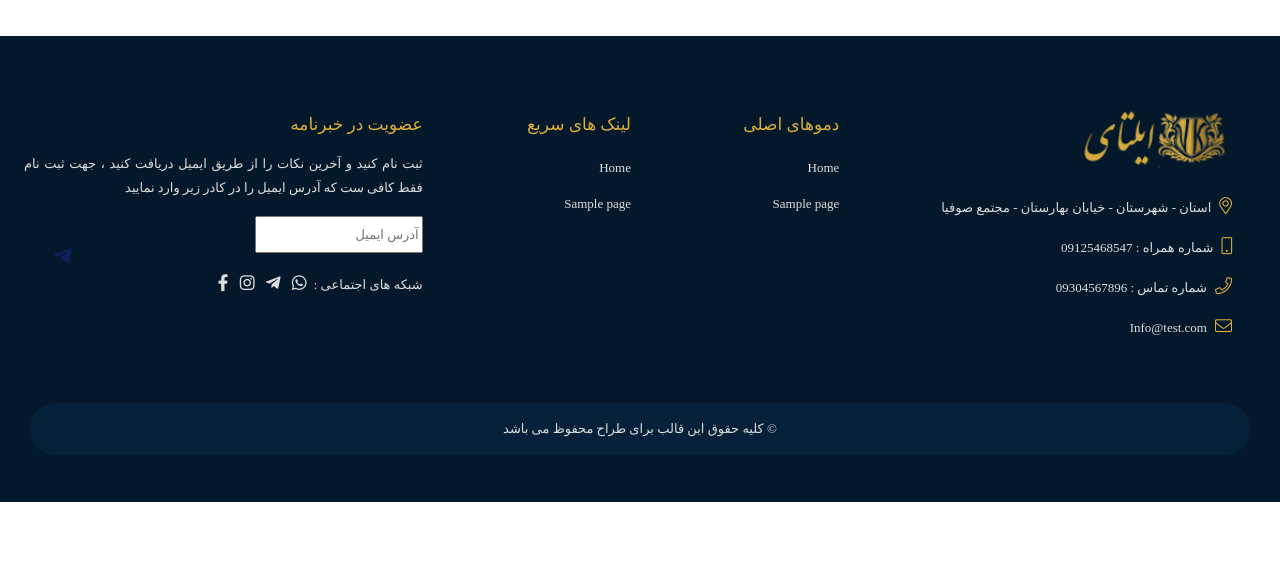
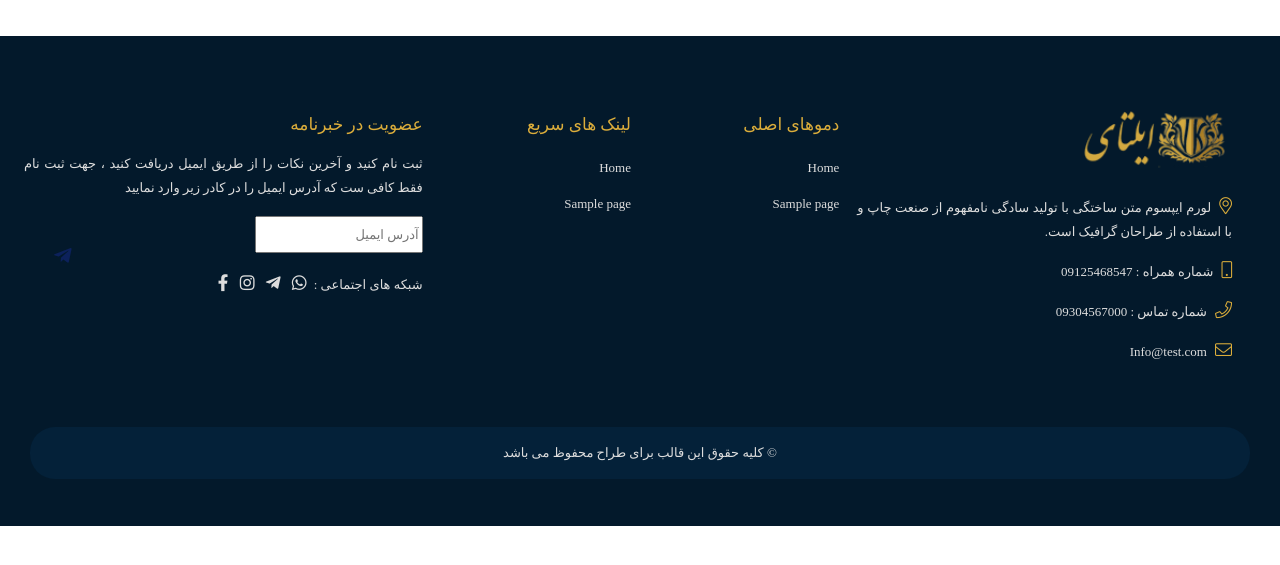
Before and after one commit to arshambh/Elezone-Wordpress-Template, a WordPress theme: template elezone-wp-theme/page.php in a window 1280 px wide. Shown: the part 188-753 px from the top of the page. Run offline with PHP 8.4 and a stand-in for WordPress, Linux system fonts and the light colour scheme; the site name, menu and one post (Sample post) are stand-ins, and other content is empty; some libraries are stand-ins or nearby versions; some web fonts are replaced.

Commit message:
chore(theme): finalize Elezone branding and replace defaults with Lorem Ipsum
- Remove legacy arsham_ migration logic and ArshamCoder references across theme files and translations[cite: 1, 14, 15, 16, 17, 18]
- Update default theme options in elezone_defaults() with Persian Lorem Ipsum placeholder text[cite: 20, 22]
- Replace starter content and sample generator defaults with Persian Lorem Ipsum in inc/starter-content-data.php and inc/starter-generator.php[cite: 23, 25, 26, 27]

```diff
--- a/Sample-HTML/index.html
+++ b/Sample-HTML/index.html
@@ -448,7 +448,7 @@
                     <h5 class="IRANSans_Medium">"ما تنها ساختمان های شما را نمیسازیم بلکه رویاهای شما را خواهیم ساخت .. "</h5>
                 </div>
                 <div class="col-lg-3 text-dark text-lg-left text-center mt-lg-0 mt-3">
-                    <a class="btn btn-light radius20 text-dark IRANSans_Medium">تماس بگیرید : 09304567896</a>
+                    <a class="btn btn-light radius20 text-dark IRANSans_Medium">تماس بگیرید : 09304567000</a>
                 </div>
             </div>
         </div>
--- a/elezone-wp-theme/functions.php
+++ b/elezone-wp-theme/functions.php
@@ -32,63 +32,6 @@ require_once ELEZONE_THEME_DIR . '/inc/home-products.php';
 require_once ELEZONE_THEME_DIR . '/inc/starter-content.php';
 require_once ELEZONE_THEME_DIR . '/inc/starter-content-data.php';
 require_once ELEZONE_THEME_DIR . '/inc/starter-generator.php';
-
-/**
- * One-time migration: copy legacy arsham_* theme_mods to elezone_*.
- *
- * Runs after the theme is activated, then sets a flag so it never
- * runs again. Safe to leave in place forever - the flag prevents
- * re-execution on every page load.
- */
-function elezone_migrate_legacy_settings() {
-	if ( get_option( 'elezone_migration_done' ) ) {
-		return;
-	}
-
-	$legacy_prefix = 'arsham_';
-	$new_prefix    = 'elezone_';
-
-	// Known colour + logo + contact keys.
-	$keys = array(
-		'logo_header', 'logo_footer', 'logo_width', 'logo_width_footer', 'logo_position',
-		'phone', 'mobile', 'email', 'address',
-		'cta_text', 'cta_phone',
-		'intro_title', 'intro_text',
-		'social_whatsapp', 'social_telegram', 'social_instagram', 'social_facebook',
-	);
-
-	foreach ( $keys as $key ) {
-		$old_value = get_theme_mod( $legacy_prefix . $key, null );
-		if ( null !== $old_value && '' !== $old_value ) {
-			set_theme_mod( $new_prefix . $key, $old_value );
-		}
-	}
-
-	// Color settings (arsham_color_* → elezone_color_*).
-	global $wpdb;
-	$rows = $wpdb->get_results(
-		$wpdb->prepare(
-			"SELECT option_name, option_value FROM {$wpdb->options} WHERE option_name LIKE %s",
-			$wpdb->esc_like( 'theme_mods_' ) . '%'
-		)
-	);
-
-	$theme_mods = get_option( 'theme_mods_' . get_option( 'stylesheet' ), array() );
-	if ( is_array( $theme_mods ) ) {
-		foreach ( $theme_mods as $k => $v ) {
-			if ( 0 === strpos( $k, 'arsham_color_' ) ) {
-				$new_key = 'elezone_color_' . substr( $k, strlen( 'arsham_color_' ) );
-				if ( ! isset( $theme_mods[ $new_key ] ) ) {
-					$theme_mods[ $new_key ] = $v;
-				}
-			}
-		}
-		update_option( 'theme_mods_' . get_option( 'stylesheet' ), $theme_mods );
-	}
-
-	update_option( 'elezone_migration_done', 1 );
-}
-add_action( 'after_setup_theme', 'elezone_migrate_legacy_settings' );
 
 /**
  * One-time migration: copy theme_mods from the old folder name (wp-theme)
@@ -136,40 +79,40 @@ add_action( 'after_setup_theme', 'elezone_migrate_from_old_theme_folder' );
  */
 function elezone_defaults() {
 	return array(
-		'phone'            => '09304567896',
+		'phone'            => '09304567000',
 		'mobile'           => '09125468547',
 		'email'            => 'Info@test.com',
-		'address'          => 'استان - شهرستان - خیابان بهارستان - مجتمع صوفیا',
-		'business_hours'   => 'شنبه تا چهارشنبه - 9 صبح الی 17 عصر',
+		'address'          => 'لورم ایپسوم متن ساختگی با تولید سادگی نامفهوم از صنعت چاپ و با استفاده از طراحان گرافیک است.',
+		'business_hours'   => 'لورم ایپسوم متن ساختگی با تولید سادگی نامفهوم از صنعت چاپ.',
 		'map_embed'        => 'https://www.google.com/maps/embed?pb=!1m18!1m12!1m3!1d101637.20058196294!2d55.12445659536889!3d37.24385138392286!2m3!1f0!2f0!3f0!3m2!1i1024!2i768!4f13.1!3m3!1m2!1s0x3f82bf0f3681aac1%3A0xb8eacc0ae01e8b94!2sQabus%20Ibn%20Voshmgir%20Tower!5e0!3m2!1sen!2s!4v1611689478637!5m2!1sen!2s',
 
 		'cf7_form_id'       => '',
-		'cta_text'         => 'ما تنها ساختمان های شما را نمیسازیم بلکه رویاهای شما را خواهیم ساخت ..',
-		'cta_phone'        => '09304567896',
-		'intro_title'      => 'همواره همراه شما هستیم ..',
+		'cta_text'         => 'لورم ایپسوم متن ساختگی با تولید سادگی نامفهوم از صنعت چاپ و با استفاده از طراحان گرافیک است.',
+		'cta_phone'        => '09304567000',
+		'intro_title'      => 'لورم ایپسوم متن ساختگی',
 		'intro_text'       => 'لورم ایپسوم متن ساختگی با تولید سادگی نامفهوم از صنعت چاپ و با استفاده از طراحان گرافیک است.',
 		'social_whatsapp'  => '#',
 		'social_telegram'  => '#',
 		'social_instagram' => '#',
 		'social_facebook'  => '#',
-		'about_goals_tagline'      => 'اهداف و نگرش ها',
-		'about_goals_title'        => 'همواره نزد ما اولویت اهداف با مشتری ست',
-		'about_goals_items'        => "مشاوره تخصصی و رایگان در ابتدای هر پروژه\nتیم مجرب و متخصص در تمامی مراحل اجرا\nاستفاده از بهترین متریال و مصالح\nپشتیبانی کامل پس از تحویل پروژه\nاجرای پروژه در زمان‌بندی دقیق و توافقی\nشفافیت کامل در قیمت‌گذاری و قرارداد\nتعهد به کیفیت و رضایت کامل مشتری\nنوآوری و خلاقیت در طراحی و اجرا",
-		'about_manager_tagline'    => 'مدیریت مجموعه',
-		'about_manager_name'       => 'مهندس محمد امین رضایی',
-		'about_manager_position'   => 'مدیریت مجموعه',
-		'about_manager_experience' => '37 سال',
-		'about_manager_education'  => 'دکترای مهندسی عمران',
+		'about_goals_tagline'      => 'لورم ایپسوم متن ساختگی',
+		'about_goals_title'        => 'لورم ایپسوم متن ساختگی با تولید سادگی نامفهوم از صنعت چاپ',
+		'about_goals_items'        => "لورم ایپسوم متن ساختگی با تولید سادگی نامفهوم\nلورم ایپسوم متن ساختگی و با استفاده از طراحان گرافیک است\nچاپگرها و متون بلکه روزنامه و مجله در ستون و سطرآنچنان که لازم است\nو برای شرایط فعلی تکنولوژی مورد نیاز و کاربردهای متنوع\nبا هدف بهبود ابزارهای کاربردی می باشد\nکتابهای زیادی در شصت و سه درصد گذشته حال و آینده\nشناخت فراوان جامعه و متخصصان را می طلبد\nتا با نرم افزارها شناخت بیشتری را برای طراحان رایانه ای ایجاد نماید",
+		'about_manager_tagline'    => 'لورم ایپسوم متن ساختگی',
+		'about_manager_name'       => 'لورم ایپسوم متن ساختگی',
+		'about_manager_position'   => 'لورم ایپسوم متن ساختگی',
+		'about_manager_experience' => 'لورم ایپسوم',
+		'about_manager_education'  => 'لورم ایپسوم متن ساختگی',
 		'about_manager_image'      => '',
-		'about_stats_items'        => "64+|پروژه های تکمیل شده\n250+|کارگران شاغل\n89+|مشتریان افتخاری\n86+|جوایز برنده",
-		'about_awards_tagline'     => 'نشان ها',
-		'about_awards_title'       => 'جوایز و افتخارات کسب شده',
+		'about_stats_items'        => "لورم|ایپسوم متن ساختگی\nلورم|ایپسوم و گرافیک\nلورم|مورد نیاز است\nلورم|کاربردی می باشد",
+		'about_awards_tagline'     => 'لورم ایپسوم',
+		'about_awards_title'       => 'لورم ایپسوم متن ساختگی با تولید سادگی نامفهوم',
 		'about_awards_text'        => 'لورم ایپسوم متن ساختگی با تولید سادگی نامفهوم از صنعت چاپ و با استفاده از طراحان گرافیک است. چاپگرها و متون بلکه روزنامه و مجله در ستون و سطرآنچنان که لازم است و برای شرایط فعلی تکنولوژی مورد نیاز و کاربردهای متنوع با هدف بهبود ابزارهای کاربردی می باشد.',
 		'about_awards_image'       => '',
-		'blog_page_banner_title'   => 'وبلاگ',
-		'blog_page_tagline'        => 'مقالات سایت',
-		'blog_page_title'          => 'دسته مقالات مربوط به مهندسی سازه',
-		'single_page_banner_title' => 'جزئیات مطالب',
+		'blog_page_banner_title'   => 'لورم ایپسوم',
+		'blog_page_tagline'        => 'لورم ایپسوم متن ساختگی',
+		'blog_page_title'          => 'لورم ایپسوم متن ساختگی با تولید سادگی نامفهوم از صنعت چاپ',
+		'single_page_banner_title' => 'لورم ایپسوم متن ساختگی',
 		'blog_sidebar_ad_image'        => '',
 		'home_products_layout'         => 'grid',
 		'home_products_autoplay'       => 0,
--- a/elezone-wp-theme/inc/starter-content-data.php
+++ b/elezone-wp-theme/inc/starter-content-data.php
@@ -47,8 +47,8 @@ function elezone_create_starter_post( $type, $title, $image = '', $excerpt = '',
 function elezone_create_slides() {
 	if ( get_option( 'elezone_starter_slides_done' ) ) { return; }
 	$items = array(
-		array( 'title' => 'طراحی مدرن',   'image' => 'slide9.jpg' ),
-		array( 'title' => 'معماری خلاق',  'image' => 'slide8.jpg' ),
+		array( 'title' => 'لورم ایپسوم متن ساختگی',   'image' => 'slide9.jpg' ),
+		array( 'title' => 'لورم ایپسوم متن ساختگی',  'image' => 'slide8.jpg' ),
 	);
 	$order = 1;
 	foreach ( $items as $s ) {
@@ -60,12 +60,12 @@ function elezone_create_slides() {
 function elezone_create_benefits() {
 	if ( get_option( 'elezone_starter_benefits_done' ) ) { return; }
 	$items = array(
-		array( 'title' => 'مشاوره 24 ساعته',   'image' => 'icons/support-benefit-icon.svg' ),
-		array( 'title' => 'کنترل کیفی',        'image' => 'icons/quality-benefit-icon.svg' ),
-		array( 'title' => 'کارفرمایان مجرب',   'image' => 'icons/credit-benefit-icon.svg' ),
-		array( 'title' => 'هزینه بصرفه',       'image' => 'icons/guarantee-benefit-icon.svg' ),
-		array( 'title' => 'نشان اعتبار',       'image' => 'icons/train-benefit-icon.svg' ),
-		array( 'title' => 'پیاده سازی ایده',   'image' => 'icons/certificate-benefit-icon.svg' ),
+		array( 'title' => 'لورم ایپسوم',   'image' => 'icons/support-benefit-icon.svg' ),
+		array( 'title' => 'لورم ایپسوم',   'image' => 'icons/quality-benefit-icon.svg' ),
+		array( 'title' => 'لورم ایپسوم',   'image' => 'icons/credit-benefit-icon.svg' ),
+		array( 'title' => 'لورم ایپسوم',   'image' => 'icons/guarantee-benefit-icon.svg' ),
+		array( 'title' => 'لورم ایپسوم',   'image' => 'icons/train-benefit-icon.svg' ),
+		array( 'title' => 'لورم ایپسوم',   'image' => 'icons/certificate-benefit-icon.svg' ),
 	);
 	$order = 1;
 	foreach ( $items as $b ) {
@@ -78,9 +78,9 @@ function elezone_create_services() {
 	if ( get_option( 'elezone_starter_services_done' ) ) { return; }
 	$body = 'لورم ایپسوم متن ساختگی با تولید سادگی نامفهوم از صنعت چاپ و با استفاده از طراحان گرافیک است.';
 	$items = array(
-		array( 'title' => 'کد نویسی تمیز',   'image' => 'icons/icon10.png' ),
-		array( 'title' => 'رنگ بندی جذاب',   'image' => 'icons/icon9.png' ),
-		array( 'title' => 'طراحی واکنشگرا',  'image' => 'icons/icon8.png' ),
+		array( 'title' => 'لورم ایپسوم متن ساختگی',   'image' => 'icons/icon10.png' ),
+		array( 'title' => 'لورم ایپسوم متن ساختگی',   'image' => 'icons/icon9.png' ),
+		array( 'title' => 'لورم ایپسوم متن ساختگی',   'image' => 'icons/icon8.png' ),
 	);
 	$order = 1;
 	foreach ( $items as $s ) {
@@ -94,30 +94,32 @@ function elezone_create_projects() {
 
 	$interior_term = term_exists( 'interior', 'project_type' );
 	if ( ! $interior_term ) {
-		$interior_term = wp_insert_term( 'دکوراسیون داخلی', 'project_type', array( 'slug' => 'interior' ) );
+		$interior_term = wp_insert_term( 'لورم ایپسوم ۱', 'project_type', array( 'slug' => 'interior' ) );
 	}
 	$interior_id = is_array( $interior_term ) ? (int) $interior_term['term_id'] : (int) $interior_term;
 
 	$facade_term = term_exists( 'facade', 'project_type' );
 	if ( ! $facade_term ) {
-		$facade_term = wp_insert_term( 'نمای ساختمانی', 'project_type', array( 'slug' => 'facade' ) );
+		$facade_term = wp_insert_term( 'لورم ایپسوم ۲', 'project_type', array( 'slug' => 'facade' ) );
 	}
 	$facade_id = is_array( $facade_term ) ? (int) $facade_term['term_id'] : (int) $facade_term;
 
+	$body = 'لورم ایپسوم متن ساختگی با تولید سادگی نامفهوم از صنعت چاپ و با استفاده از طراحان گرافیک است.';
+
 	$interior = array(
-		array( 'title' => 'طراحی دکوراسیون داخلی منزل اقدسیه', 'image' => '1.jpg', 'duration' => '120', 'city' => 'تهران',    'area' => '200' ),
-		array( 'title' => 'طراحی دکوراسیون داخلی منزل اقدسیه', 'image' => '2.jpg', 'duration' => '90',  'city' => 'تبریز',    'area' => '900' ),
-		array( 'title' => 'طراحی دکوراسیون داخلی منزل اقدسیه', 'image' => '4.jpg', 'duration' => '60',  'city' => 'کرمانشاه', 'area' => '350' ),
-		array( 'title' => 'طراحی دکوراسیون داخلی منزل اقدسیه', 'image' => '1.jpg', 'duration' => '40',  'city' => 'گیلان',    'area' => '250' ),
-		array( 'title' => 'طراحی دکوراسیون داخلی منزل اقدسیه', 'image' => '2.jpg', 'duration' => '80',  'city' => 'اصفهان',   'area' => '480' ),
+		array( 'title' => 'لورم ایپسوم متن ساختگی', 'image' => '1.jpg', 'duration' => '120', 'city' => 'لورم ایپسوم', 'area' => '200' ),
+		array( 'title' => 'لورم ایپسوم متن ساختگی', 'image' => '2.jpg', 'duration' => '90',  'city' => 'لورم ایپسوم', 'area' => '900' ),
+		array( 'title' => 'لورم ایپسوم متن ساختگی', 'image' => '4.jpg', 'duration' => '60',  'city' => 'لورم ایپسوم', 'area' => '350' ),
+		array( 'title' => 'لورم ایپسوم متن ساختگی', 'image' => '1.jpg', 'duration' => '40',  'city' => 'لورم ایپسوم', 'area' => '250' ),
+		array( 'title' => 'لورم ایپسوم متن ساختگی', 'image' => '2.jpg', 'duration' => '80',  'city' => 'لورم ایپسوم', 'area' => '480' ),
 	);
 	foreach ( $interior as $p ) {
 		elezone_create_starter_post(
 			'project',
 			$p['title'],
 			$p['image'],
-			$p['title'],
-			'',
+			$body,
+			$body,
 			0,
 			array(
 				'project_duration' => $p['duration'],
@@ -129,19 +131,19 @@ function elezone_create_projects() {
 	}
 
 	$facade = array(
-		array( 'title' => 'نمای ساختمانی سنگ مرمر',   'image' => '13.jpg', 'duration' => '120', 'stone' => 'مرمر' ),
-		array( 'title' => 'نمای ساختمانی سنگ گرانیت', 'image' => '2.jpg',  'duration' => '90',  'stone' => 'گرانیت' ),
-		array( 'title' => 'نمای ساختمانی سنگ مرمر',   'image' => '14.jpg', 'duration' => '60',  'stone' => 'مرمر' ),
-		array( 'title' => 'نمای ساختمانی سنگ گرانیت', 'image' => '16.jpg', 'duration' => '40',  'stone' => 'گرانیت' ),
-		array( 'title' => 'نمای ساختمانی سنگ گرانیت', 'image' => '4.jpg',  'duration' => '40',  'stone' => 'گرانیت' ),
+		array( 'title' => 'لورم ایپسوم متن ساختگی', 'image' => '13.jpg', 'duration' => '120', 'stone' => 'لورم ایپسوم' ),
+		array( 'title' => 'لورم ایپسوم متن ساختگی', 'image' => '2.jpg',  'duration' => '90',  'stone' => 'لورم ایپسوم' ),
+		array( 'title' => 'لورم ایپسوم متن ساختگی', 'image' => '14.jpg', 'duration' => '60',  'stone' => 'لورم ایپسوم' ),
+		array( 'title' => 'لورم ایپسوم متن ساختگی', 'image' => '16.jpg', 'duration' => '40',  'stone' => 'لورم ایپسوم' ),
+		array( 'title' => 'لورم ایپسوم متن ساختگی', 'image' => '4.jpg',  'duration' => '40',  'stone' => 'لورم ایپسوم' ),
 	);
 	foreach ( $facade as $p ) {
 		elezone_create_starter_post(
 			'project',
 			$p['title'],
 			$p['image'],
-			$p['title'],
-			'',
+			$body,
+			$body,
 			0,
 			array(
 				'project_duration' => $p['duration'],
@@ -158,10 +160,10 @@ function elezone_create_blog_posts() {
 	if ( get_option( 'elezone_starter_posts_done' ) ) { return; }
 	$body = 'لورم ایپسوم متن ساختگی با تولید سادگی نامفهوم از صنعت چاپ و با استفاده از طراحان گرافیک است. این یک متن نمونه برای نمایش ساختار پست است.';
 	$items = array(
-		array( 'title' => 'اصول طراحی مدرن',         'image' => 'grid-img5.jpg' ),
-		array( 'title' => 'دکوراسیون داخلی',           'image' => 'grid-img3.jpg' ),
-		array( 'title' => 'بایدها ونبایدهای دیزاین',   'image' => 'grid-img.jpg' ),
-		array( 'title' => 'هنر خلاقیت در طراحی',       'image' => 'grid-img4.jpg' ),
+		array( 'title' => 'لورم ایپسوم متن ساختگی', 'image' => 'grid-img5.jpg' ),
+		array( 'title' => 'لورم ایپسوم متن ساختگی', 'image' => 'grid-img3.jpg' ),
+		array( 'title' => 'لورم ایپسوم متن ساختگی', 'image' => 'grid-img.jpg' ),
+		array( 'title' => 'لورم ایپسوم متن ساختگی', 'image' => 'grid-img4.jpg' ),
 	);
 	foreach ( $items as $p ) {
 		elezone_create_starter_post( 'post', $p['title'], $p['image'], 'لورم ایپسوم متن ساختگی.', $body );
--- a/elezone-wp-theme/inc/starter-generator.php
+++ b/elezone-wp-theme/inc/starter-generator.php
@@ -116,7 +116,7 @@ function elezone_generator_render_ui( $installed = 0, $has_content = false ) {
 							<?php endforeach; ?>
 						</select>
 						<span class="description"><?php esc_html_e( 'یا نام دسته جدید:', 'elezone' ); ?></span>
-						<input type="text" name="elezone_new_cat" placeholder="<?php esc_attr_e( 'مثلاً: سنگ نما', 'elezone' ); ?>">
+						<input type="text" name="elezone_new_cat" placeholder="<?php esc_attr_e( 'لورم ایپسوم', 'elezone' ); ?>">
 					</td>
 				</tr>
 				<tr class="elezone-product-only">
@@ -446,14 +446,14 @@ function elezone_generate_posts( $count, $opts ) {
 	}
 
 	$titles = array(
-		'راهنمای انتخاب سنگ نما',
-		'نکات مهم در طراحی نما',
-		'ترندهای معماری مدرن',
-		'چرا سنگ طبیعی بهتر است؟',
-		'مقایسه سنگ مرمر و گرانیت',
-		'ایده‌های طراحی داخلی لوکس',
-		'اصول نورپردازی در نما',
-		'نگهداری از سنگ نما',
+		'لورم ایپسوم متن ساختگی ۱',
+		'لورم ایپسوم متن ساختگی ۲',
+		'لورم ایپسوم متن ساختگی ۳',
+		'لورم ایپسوم متن ساختگی ۴',
+		'لورم ایپسوم متن ساختگی ۵',
+		'لورم ایپسوم متن ساختگی ۶',
+		'لورم ایپسوم متن ساختگی ۷',
+		'لورم ایپسوم متن ساختگی ۸',
 	);
 
 	$ids = array();
@@ -496,13 +496,13 @@ function elezone_generate_posts( $count, $opts ) {
 
 function elezone_generate_pages( $count, $opts ) {
 	$titles = array(
-		'درباره ما',
-		'خدمات',
-		'گالری',
-		'سوالات متداول',
-		'تماس با ما',
-		'قوانین و مقررات',
-		'حریم خصوصی',
+		'لورم ایپسوم ۱',
+		'لورم ایپسوم ۲',
+		'لورم ایپسوم ۳',
+		'لورم ایپسوم ۴',
+		'لورم ایپسوم ۵',
+		'لورم ایپسوم ۶',
+		'لورم ایپسوم ۷',
 	);
 
 	$ids = array();
@@ -534,9 +534,9 @@ function elezone_generate_projects( $count, $opts ) {
 		return new WP_Error( 'no_cpt', 'نوع محتوای پروژه در دسترس نیست.' );
 	}
 
-	$titles     = array( 'پروژه برج مسکونی', 'پروژه مجتمع تجاری', 'پروژه ویلای لوکس', 'پروژه هتل بین‌المللی', 'پروژه اداری مدرن' );
-	$cities     = array( 'تهران', 'اصفهان', 'شیراز', 'مشهد', 'تبریز', 'کرج' );
-	$stones     = array( 'گرانیت', 'مرمریت', 'تراورتن', 'سنگ طبیعی' );
+	$titles     = array( 'لورم ایپسوم ۱', 'لورم ایپسوم ۲', 'لورم ایپسوم ۳', 'لورم ایپسوم ۴', 'لورم ایپسوم ۵' );
+	$cities     = array( 'لورم ایپسوم ۱', 'لورم ایپسوم ۲', 'لورم ایپسوم ۳', 'لورم ایپسوم ۴', 'لورم ایپسوم ۵', 'لورم ایپسوم ۶' );
+	$stones     = array( 'لورم ایپسوم ۱', 'لورم ایپسوم ۲', 'لورم ایپسوم ۳', 'لورم ایپسوم ۴' );
 	$image_pool = array( 'grid-img.jpg', 'grid-img2.jpg', 'grid-img3.jpg', 'grid-img4.jpg', 'grid-img5.jpg', '1.jpg', '2.jpg', '4.jpg' );
 	$img_i      = 0;
 
@@ -586,7 +586,7 @@ function elezone_generate_services( $count, $opts ) {
 		return new WP_Error( 'no_cpt', 'نوع محتوای خدمت در دسترس نیست.' );
 	}
 
-	$titles     = array( 'مشاوره تخصصی', 'طراحی نما', 'اجرای پروژه', 'بازسازی', 'نظارت فنی', 'خدمات پس از فروش' );
+	$titles     = array( 'لورم ایپسوم ۱', 'لورم ایپسوم ۲', 'لورم ایپسوم ۳', 'لورم ایپسوم ۴', 'لورم ایپسوم ۵', 'لورم ایپسوم ۶' );
 	$image_pool = array( 'service.jpg', 'service.png' );
 	$img_i      = 0;
 
@@ -727,14 +727,14 @@ function elezone_generate_products( $count, $opts ) {
 	);
 
 	$base_names = array(
-		'سنگ نمای لوکس',
-		'سنگ نمای مدرن',
-		'سنگ نمای کلاسیک',
-		'سنگ نمای طبیعی',
-		'سنگ نمای روکار',
-		'سنگ نمای آنتیک',
-		'سنگ نمای تراورتن',
-		'سنگ نمای گرانیتی',
+		'لورم ایپسوم مدل ۱',
+		'لورم ایپسوم مدل ۲',
+		'لورم ایپسوم مدل ۳',
+		'لورم ایپسوم مدل ۴',
+		'لورم ایپسوم مدل ۵',
+		'لورم ایپسوم مدل ۶',
+		'لورم ایپسوم مدل ۷',
+		'لورم ایپسوم مدل ۸',
 	);
 
 	$created = array();
@@ -742,7 +742,7 @@ function elezone_generate_products( $count, $opts ) {
 
 	for ( $i = 0; $i < $count; $i++ ) {
 		$base  = $base_names[ $i % count( $base_names ) ];
-		$title = $base . ' - مدل ' . number_format_i18n( $i + 1 );
+		$title = $base . ' - ' . number_format_i18n( $i + 1 );
 
 		$main_img_id = 0;
 		$gallery_ids = array();
@@ -769,15 +769,15 @@ function elezone_generate_products( $count, $opts ) {
 		$product->set_status( 'publish' );
 		$product->set_catalog_visibility( 'visible' );
 		$product->set_featured( $i < 3 );
-		$product->set_short_description( 'سنگ نمای باکیفیت، مناسب نمای داخلی و خارجی. مقاوم در برابر شرایط جوی.' );
+		$product->set_short_description( 'لورم ایپسوم متن ساختگی با تولید سادگی نامفهوم از صنعت چاپ و با استفاده از طراحان گرافیک است.' );
 		$product->set_description(
-			"مشخصات فنی:\n" .
-			"- جنس: سنگ طبیعی مرغوب\n" .
-			"- ضخامت: ۲ سانتی‌متر\n" .
-			"- ابعاد: ۴۰×۴۰ سانتی‌متر\n" .
-			"- مقاوم در برابر رطوبت، یخ‌زدگی و آفتاب\n" .
-			"- مناسب برای نمای داخلی و خارجی ساختمان\n\n" .
-			"این محصول توسط تیم متخصص Elezone با بهترین متریال تولید شده است. برای مشاوره رایگان با ما تماس بگیرید."
+			"لورم ایپسوم متن ساختگی با تولید سادگی نامفهوم از صنعت چاپ و با استفاده از طراحان گرافیک است.\n" .
+			"- لورم ایپسوم متن ساختگی\n" .
+			"- لورم ایپسوم متن ساختگی\n" .
+			"- لورم ایپسوم متن ساختگی\n" .
+			"- لورم ایپسوم متن ساختگی\n" .
+			"- لورم ایپسوم متن ساختگی\n\n" .
+			"لورم ایپسوم متن ساختگی با تولید سادگی نامفهوم از صنعت چاپ و با استفاده از طراحان گرافیک است."
 		);
 
 		if ( $cat_id ) {
--- a/elezone-wp-theme/style.css
+++ b/elezone-wp-theme/style.css
@@ -1,7 +1,7 @@
 /*
 Theme Name: Elezone
 Theme URI: https://example.com/
-Author: ArshamCoder
+Author: Elezone
 Description: Persian RTL corporate theme converted from custom HTML. Mega Menu, Owl Carousel, CPTs for projects/services/slides/benefits, Customizer for contact info and social links.
 Version: 1.0.0
 Requires at least: 6.0
```
Also changed, not shown: AGENT.md (+1 -1 lines), elezone-wp-theme/README.md, 2 other files.
